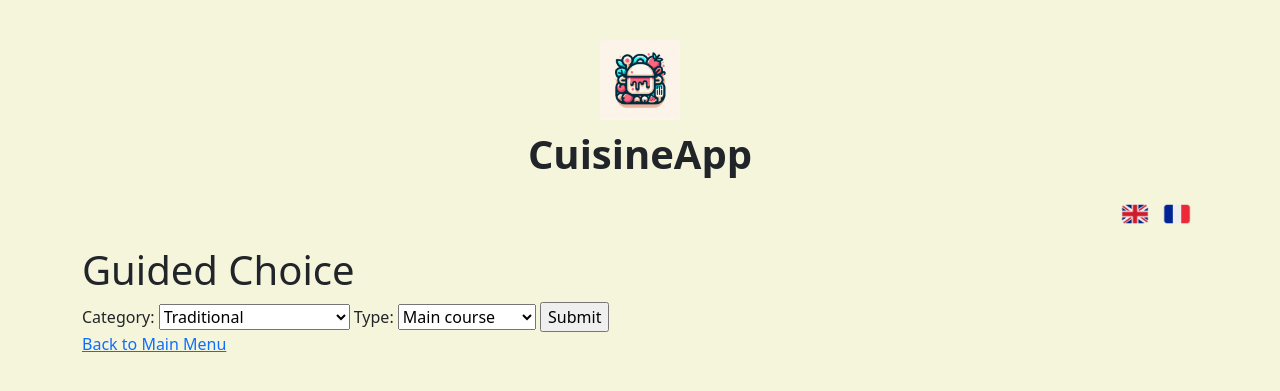
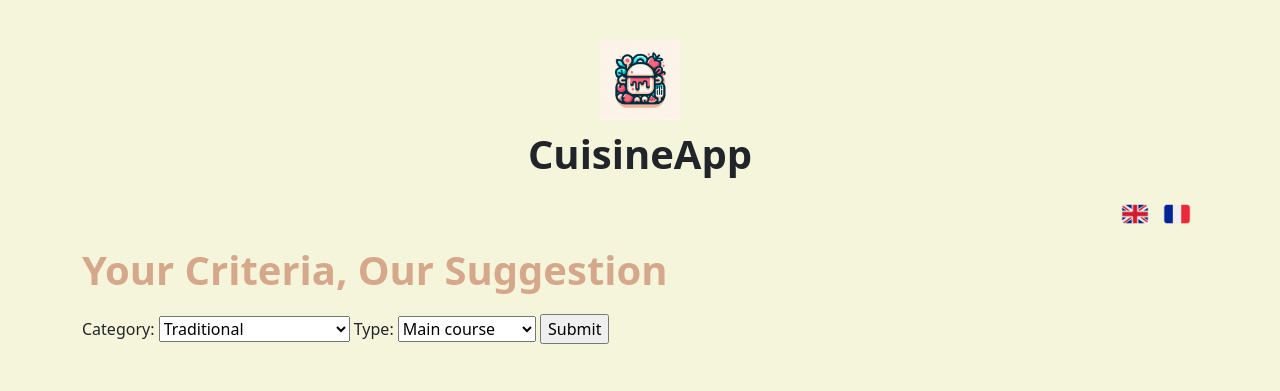
Before and after one commit to Brainscienstorm/flaskapplirecette, a Flask app: page /guided in a window 1280 px wide. Shown: the top 391 px of the page. Run offline with Flask 3, Linux system fonts and the light colour scheme; data comes from the database, SQL or seed files in the repository.

Commit message:
Updated colors and headings in ingredient search page

```diff
--- a/templates/base.html
+++ b/templates/base.html
@@ -6,34 +6,62 @@
     <!-- Include Bootstrap CSS from CDN -->
     <link href="https://cdn.jsdelivr.net/npm/bootstrap@5.3.0/dist/css/bootstrap.min.css" rel="stylesheet">
     <style>
+        /* Define Color Variables */
+        :root {
+            --primary-color: #D6A88B; /* Beige-like color */
+            --secondary-color: #F5F5DC; /* Lighter Beige */
+            --text-color: #333; /* Dark text for contrast */
+        }
+
         /* Global styling */
         body {
-            background-color: #f5f5dc; /* Beige background */
+            background-color: var(--secondary-color); /* Beige background */
         }
+
         .flag {
             width: 32px;
             height: 32px;
             cursor: pointer;
             margin: 0 5px;
         }
+
         .base-container {
             margin-top: 40px;
         }
+
         .main-header {
             text-align: center;
             margin-bottom: 20px;
         }
+
         .main-header img {
             max-height: 80px;
         }
+
         .main-header h1 {
             margin-top: 10px;
             font-size: 2.5rem;
             font-weight: bold;
         }
+
+        /* Title for Functionality (larger, softer color) */
+        .functionality-title {
+            font-size: 2.5rem; /* Bigger than the dish title */
+            color: var(--primary-color); /* A color that blends with beige */
+            font-weight: bold;
+            margin-bottom: 20px;
+        }
+
+        /* Title for Dish (slightly smaller) */
+        .dish-title {
+            font-size: 2rem; /* Slightly smaller than the functionality title */
+            color: var(--text-color); /* Darker for good contrast */
+            margin-bottom: 10px;
+        }
+
         /* Ensure each functionality box is positioned relative so the stretched-link works properly */
         .functionality-box {
-            position: relative;  /* Add this line */
+            position: relative;
             padding: 20px;
             border-radius: 8px;
             margin-bottom: 20px;
@@ -42,6 +70,7 @@
             box-shadow: 0 4px 6px rgba(0,0,0,0.1);
             transition: transform 0.2s;
         }
+
         .functionality-box:hover {
             transform: scale(1.02);
         }
@@ -51,7 +80,6 @@
     <div class="container base-container">
         <!-- Main Header: Logo & App Name -->
         <div class="main-header">
-            <!-- If you don't have a logo yet, a placeholder image will be used -->
             <img src="{{ url_for('static', filename='images/logo.png') }}" alt="CuisineApp Logo" class="img-fluid" onerror="this.onerror=null;this.src='https://via.placeholder.com/150';">
             <h1>CuisineApp</h1>
         </div>
--- a/templates/guided.html
+++ b/templates/guided.html
@@ -1,11 +1,12 @@
 {% extends "base.html" %}
 
 {% block title %}
-  {{ "Guided Choice" if session['lang'] == 'en' else "Choix guidé" }}
+  {{ "Your Criteria, Our Suggestion" if session['lang'] == 'en' else "Vos Critères, Notre Suggestion" }}
 {% endblock %}
 
 {% block content %}
-  <h1>{{ "Guided Choice" if session['lang'] == 'en' else "Choix guidé" }}</h1>
+    <!-- Functionality Title -->
+    <h1 class="functionality-title">{{ "Your Criteria, Our Suggestion" if session['lang'] == 'en' else "Vos Critères, Notre Suggestion" }}</h1>
 
     <!-- Always display the selection form -->
     <form method="POST">
@@ -39,7 +40,7 @@
     {% if recipe %}
         <hr>
         <!-- Display current recipe details -->
-    <h2>{{ recipe['plat_' + session['lang']] }}</h2>
+        <h2 class="dish-title">{{ recipe['plat_' + session['lang']] }}</h2>
         <p>
             <strong>{{ "Type" if session['lang'] == 'en' else "Type" }}:</strong> {{ recipe.types }}<br>
             <strong>{{ "Category" if session['lang'] == 'en' else "Catégorie" }}:</strong> {{ recipe.categories }}
@@ -60,21 +61,22 @@
         </ol>
 
         <!-- Navigation Buttons -->
-    <div class="navigation">
+        <div class="buttons">
             {% if current_index > 0 %}
-        <a href="{{ url_for('guided_choice', action='prev') }}">
+                <div><a href="{{ url_for('guided_choice', action='prev') }}">
                     {{ "Previous" if session['lang'] == 'en' else "Précédent" }}
-        </a>
+                </a></div>
             {% endif %}
+
             {% if current_index < total - 1 %}
-        <a href="{{ url_for('guided_choice', action='next') }}">
+                <div><a href="{{ url_for('guided_choice', action='next') }}">
                     {{ "Next" if session['lang'] == 'en' else "Suivant" }}
-        </a>
+                </a></div>
             {% endif %}
-      <p>
-        {{ "Suggestion" if session['lang'] == 'en' else "Suggestion" }} {{ current_index + 1 }}
-        {{ "of" if session['lang'] == 'en' else "sur" }} {{ total }}
-      </p>
+
+            <div><a href="{{ url_for('index') }}" class="back-button">
+                {{ "Back to Main Menu" if session['lang'] == 'en' else "Retour au menu principal" }}
+            </a></div>
         </div>
 
         <!-- Link to change the selection (reset guided results) -->
@@ -84,10 +86,4 @@
             </a>
         </div>
     {% endif %}
-
-  <div class="back-button">
-      <a href="{{ url_for('index') }}">
-          {{ "Back to Main Menu" if session['lang'] == 'en' else "Retour au menu principal" }}
-      </a>
-  </div>
 {% endblock %}
--- a/templates/ingredient_search.html
+++ b/templates/ingredient_search.html
@@ -1,11 +1,12 @@
 {% extends "base.html" %}
 
 {% block title %}
-  {{ "Search by Ingredients" if session['lang'] == 'en' else "Recherche par ingrédients" }}
+  {{ "Your Ingredients, Our Match" if session['lang'] == 'en' else "Vos Ingrédients, Nos Recettes" }}
 {% endblock %}
 
 {% block content %}
-  <h1>{{ "Search by Ingredients" if session['lang'] == 'en' else "Recherche par ingrédients" }}</h1>
+  <!-- Search Title with a new color -->
+  <h1 style="color: #FF6347;">{{ "Your Ingredients, Our Match" if session['lang'] == 'en' else "Vos Ingrédients, Nos Recettes" }}</h1>
 
   <!-- Search Form -->
   <form method="POST">
```
Also changed, not shown: templates/surprise.html (+13 -5 lines). Lines whose indentation alone changed are shown as unchanged.
